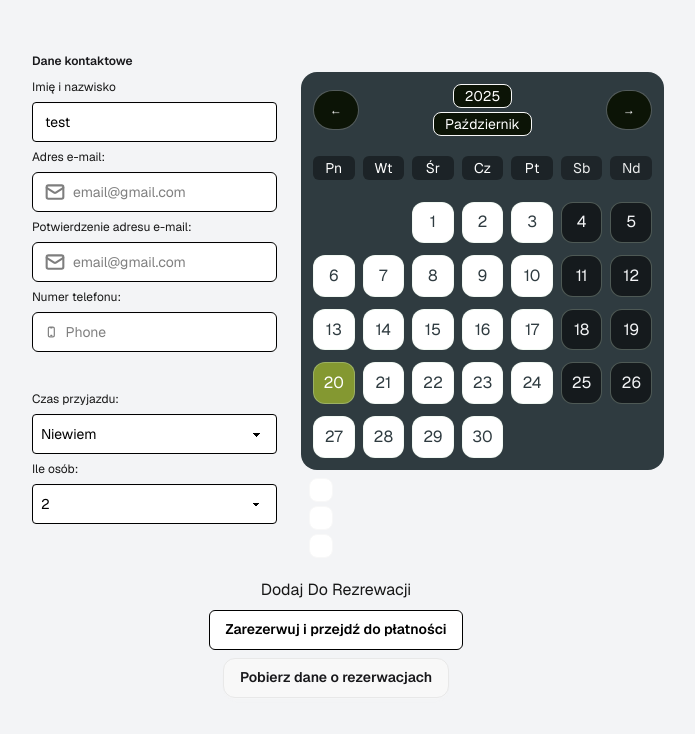
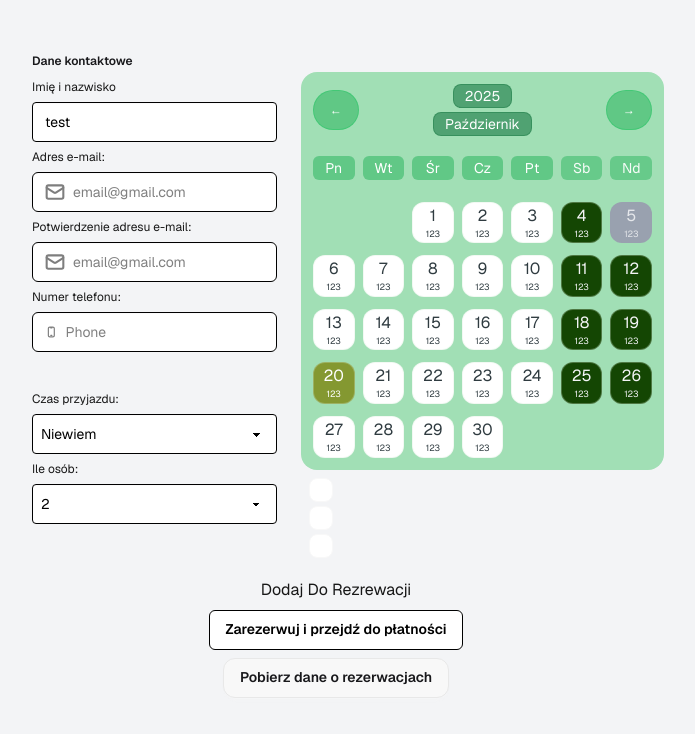
Before and after one commit to BombelX/podwawrzka_reservation_payments, a Next.js app in the folder frontend/: page / in a window 1280 px wide. Shown: the top 734 px of the page, without its empty margins (304-999 px from the left). Built offline with nearby package versions, Linux system fonts and the light colour scheme.

Commit message:
recoloring of calendar and disable state of date added also a template for price for rent (for every day in calendar)

```diff
--- a/frontend/src/app/components/calendar.tsx
+++ b/frontend/src/app/components/calendar.tsx
@@ -150,10 +150,17 @@ import { start } from "repl";
             const reservations: ApiReservation[] = data;
 
             reservations.forEach(reservation => {
-                const start = new Date(reservation.start)
-                const end = new Date(reservation.end)
-                alert(start)
-                alert(end)
+                const startDate = new Date(reservation.start);
+                startDate.setDate(startDate.getDate() - 1);
+                const endDate = new Date(reservation.end)
+                endDate.setDate(endDate.getDate() - 1);
+
+                let loop = new Date(startDate)
+
+                for (let day = startDate; day <= endDate; day.setDate(day.getDate() + 1)) {
+                    console.log(day)
+
+                }
             })
 
 
@@ -183,6 +190,7 @@ import { start } from "repl";
         selected: boolean = false;
         backGroundColor: string = "bg-white";
         isBeetweenSelected: boolean = false;
+        isDisabled: boolean = false;
         borderColor: string = "border-[#D5EAD8]/30";
         textColor: string = "text-[#2F3B40]";
         constructor(parentMonth: Month,dayNumber: number){
@@ -198,6 +206,9 @@ import { start } from "repl";
             if (dayNumber == today.getDate() && parentMonth.monthNumber == today.getMonth() && parentMonth.parentYear.yearNumber == today.getFullYear()){
                 this.backGroundColor = "bg-[#849831ff]  "
                 this.textColor = "text-white"
+            }
+            if (dayNumber == 5){
+                this.setDisabled(true)
             }
 
             parentMonth.addChild(this);
@@ -227,6 +238,31 @@ import { start } from "repl";
 
             }
         }
+        setDisabled(value: boolean){
+            this.isDisabled = value;
+            if (value){
+                this.borderColor = "border-1.5 border-gray-400/50 btn-disabled"
+                this.backGroundColor = "bg-gray-400"
+                this.textColor = "text-gray-200"
+            }
+            else{
+                this.borderColor = "border-[#D5EAD8]/30"
+                this.backGroundColor = "bg-white"
+                if (this.day == 6 || this.day == 7){
+                    this.textColor = "text-gray-100";
+                    this.backGroundColor = "bg-black/55";
+                }
+                else{
+                    this.textColor = "text-black"
+                }
+                const today: Date = new Date();
+                if (this.dayNumber == today.getDate() && this.parentMonth.monthNumber == today.getMonth() && this.parentMonth.parentYear.yearNumber == today.getFullYear()){
+                    this.backGroundColor = "bg-[#54B435]"
+                }
+            }
+
+        }
+
         setIsBetweenSelected(value: boolean) {
             this.isBeetweenSelected = value;
             if (value){
@@ -254,7 +290,7 @@ import { start } from "repl";
             const date = new Date(this.parentMonth.parentYear.yearNumber, this.parentMonth.monthNumber , this.dayNumber);
             const dayOfWeek:number = date.getDay() == 0 ? 7 : date.getDay();
             if (dayOfWeek == 6 || dayOfWeek == 7){
-                this.backGroundColor = "bg-black/55";
+                this.backGroundColor = "bg-[#144603ff]";
                 this.textColor = "text-gray-300"
             }
             return dayOfWeek
@@ -347,6 +383,7 @@ const CalendarComponent = forwardRef<CalendarHandle, CalendarProps>(({yearNumber
     const [secondSelectedDate, setSecondSelectedDate] = useState<Day|null>(null);
     const [firstLastHoveredDay, setFirstLastHoveredDay] = useState<Day|null>(null);
     const [secondLastHoveredDay, setSecondLastHoveredDay] = useState<Day|null>(null);
+    const [firstDisabledDate, setFirstDisabledDate] = useState<Day|null>(null);
 
     useEffect(() => {
         setOffsetDays(activeMonth.childrens[0].day );
@@ -377,6 +414,25 @@ const CalendarComponent = forwardRef<CalendarHandle, CalendarProps>(({yearNumber
         }
     }
     function handleDayHover(day: Day) {
+        if (day.isDisabled) {
+            console.log("dupa-1")
+
+            if (firstDisabledDate === null){
+                setFirstDisabledDate(day)
+                console.log("dupa0")
+
+            }
+            return
+        };
+        if (firstDisabledDate !==null && isDateBefore({day1:day , day2:firstDisabledDate})){
+            setFirstDisabledDate(null)
+            console.log("dupa1")
+
+        }
+        if (firstDisabledDate !== null){
+            console.log("dupa2")
+            return
+        }
         if (firstSelectedDate !== null && secondSelectedDate === null){
             if (isDateBefore({ day1: firstSelectedDate, day2: day })){
                 if (firstLastHoveredDay && secondLastHoveredDay){
@@ -569,26 +625,24 @@ const CalendarComponent = forwardRef<CalendarHandle, CalendarProps>(({yearNumber
         }
     }
 
-
-
     useImperativeHandle(ref, () => {
         return { checkAvaibility: () => activeMonth.fetchDaysAvailable()}
     },[])
     return (
-    <div ref={containerRef} className="w-full max-w-[800px] rounded-2xl bg-[#2F3B40] p-3">
+    <div ref={containerRef} className="w-full max-w-[800px] rounded-2xl bg-[#a1dfb5ff] p-3">
     <div className="flex items-center justify-between gap-4">
       <button onClick={handlePrev}
-        className="btn btn-ghost text-xs rounded-full text-white bg-[#0C1406] border-gray-400/50">
+        className="btn btn-ghost text-xs rounded-full text-white bg-green-600/40 border-green-500/30">
         &larr;
       </button>
 
       <div className="flex flex-col items-center">
-        <div className="badge bg-[#0C1406] text-white">{activeMonth.parentYear.yearNumber}</div>
-        <div className="badge bg-[#0C1406] text-white mt-1">{monthNames[activeMonth.monthNumber]}</div>
+        <div className="badge bg-green-800/50 border-green-800/30 text-white">{activeMonth.parentYear.yearNumber}</div>
+        <div className="badge bg-green-800/50 border-green-800/30 text-white mt-1">{monthNames[activeMonth.monthNumber]}</div>
       </div>
 
       <button onClick={handleNext}
-        className="btn btn-ghost text-xs rounded-full text-white bg-[#0C1406] border-gray-400/50">
+        className="btn btn-ghost text-xs rounded-full text-white bg-green-600/40 border-green-500/30">
         &rarr;
       </button>
     </div>
@@ -604,7 +658,7 @@ const CalendarComponent = forwardRef<CalendarHandle, CalendarProps>(({yearNumber
         <div key={d}
              className={`
                flex mt-2  items-center  justify-center rounded-md
-               bg-black/40 text-white text-sm p-2
+               bg-green-600/40 text-white text-sm p-2
                ${i>=5 ? 'opacity-90' : ''}
                h-6
              `}
@@ -639,9 +693,11 @@ const CalendarComponent = forwardRef<CalendarHandle, CalendarProps>(({yearNumber
             transition-all
           `}
         >
-          <span className="text-base">{day.dayNumber}</span>
+            <div>
+                <span className="text-base pt-1">{day.dayNumber}</span>
+                <p className="text-[9px] p-0 m-0">123</p>
+            </div>
         </button>
-
       ))}
     </div>
   </div>
```
